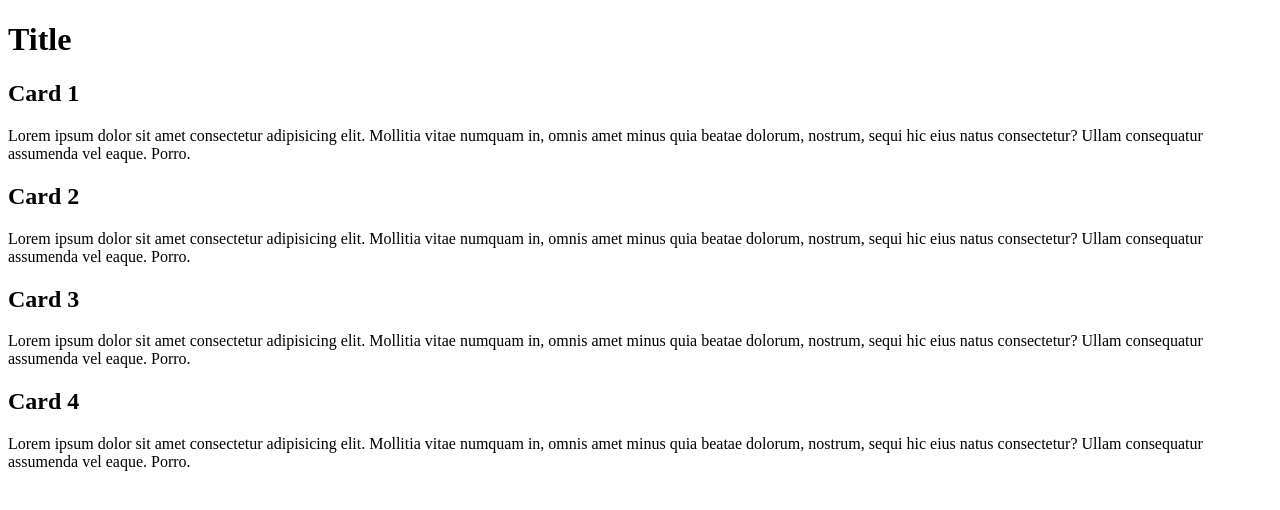
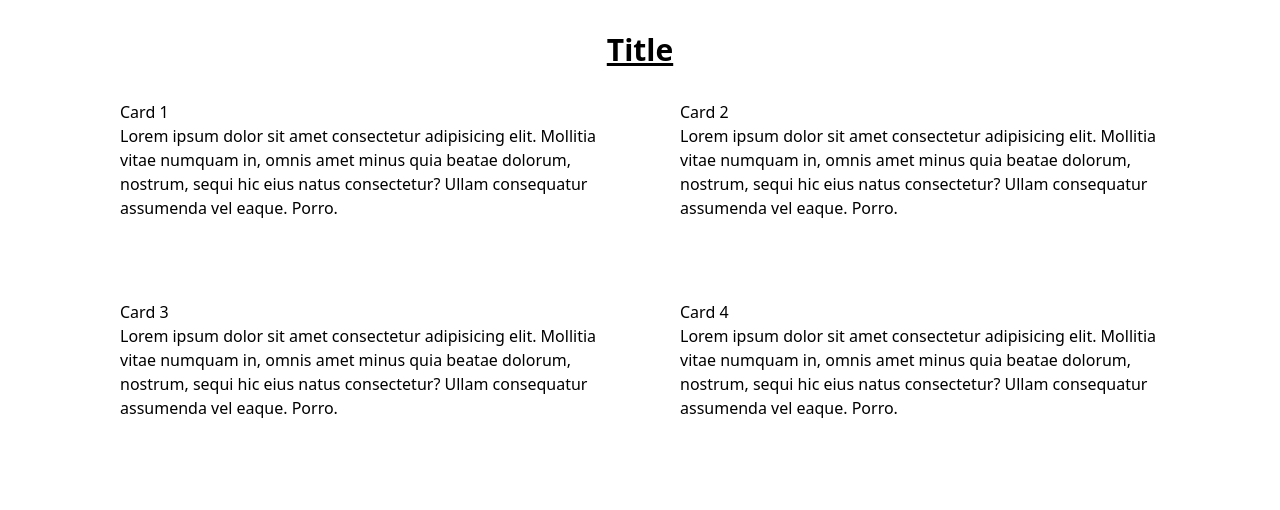
Before and after one commit to MES64/tailwind-example, a website: page index.html in a window 1280 px wide. Drawn offline with Linux system fonts and the light colour scheme.

Commit message:
Play with tailwind

```diff
--- a/index.html
+++ b/index.html
@@ -3,24 +3,25 @@
 <head>
   <meta charset="UTF-8">
   <meta name="viewport" content="width=device-width, initial-scale=1.0">
+  <link href="./src/output.css" rel="stylesheet">
   <title>Document</title>
 </head>
 <body>
-  <h1>Title</h1>
-  <div>
-    <div>
+  <h1 class="text-3xl font-bold underline text-center my-[2rem]">Title</h1>
+  <div class="flex flex-wrap gap-[5rem] justify-center">
+    <div class="basis-[30rem] grow-0">
       <h2>Card 1</h2>
       <p>Lorem ipsum dolor sit amet consectetur adipisicing elit. Mollitia vitae numquam in, omnis amet minus quia beatae dolorum, nostrum, sequi hic eius natus consectetur? Ullam consequatur assumenda vel eaque. Porro.</p>
     </div>
-    <div>
+    <div class="basis-[30rem] grow-0">
       <h2>Card 2</h2>
       <p>Lorem ipsum dolor sit amet consectetur adipisicing elit. Mollitia vitae numquam in, omnis amet minus quia beatae dolorum, nostrum, sequi hic eius natus consectetur? Ullam consequatur assumenda vel eaque. Porro.</p>
     </div>
-    <div>
+    <div class="basis-[30rem] grow-0">
       <h2>Card 3</h2>
       <p>Lorem ipsum dolor sit amet consectetur adipisicing elit. Mollitia vitae numquam in, omnis amet minus quia beatae dolorum, nostrum, sequi hic eius natus consectetur? Ullam consequatur assumenda vel eaque. Porro.</p>
     </div>
-    <div>
+    <div class="basis-[30rem] grow-0">
       <h2>Card 4</h2>
       <p>Lorem ipsum dolor sit amet consectetur adipisicing elit. Mollitia vitae numquam in, omnis amet minus quia beatae dolorum, nostrum, sequi hic eius natus consectetur? Ullam consequatur assumenda vel eaque. Porro.</p>
     </div>
--- /dev/null
+++ b/src/input.css
@@ -0,0 +1,3 @@
+@tailwind base;
+@tailwind components;
+@tailwind utilities;
--- /dev/null
+++ b/tailwind.config.js
@@ -0,0 +1,8 @@
+/** @type {import('tailwindcss').Config} */
+module.exports = {
+  content: ["./*.{html,js}"],
+  theme: {
+    extend: {},
+  },
+  plugins: [],
+}
```
Also changed, not shown: package.json (added, +27 -0 lines), src/output.css (added), 1 other file.
